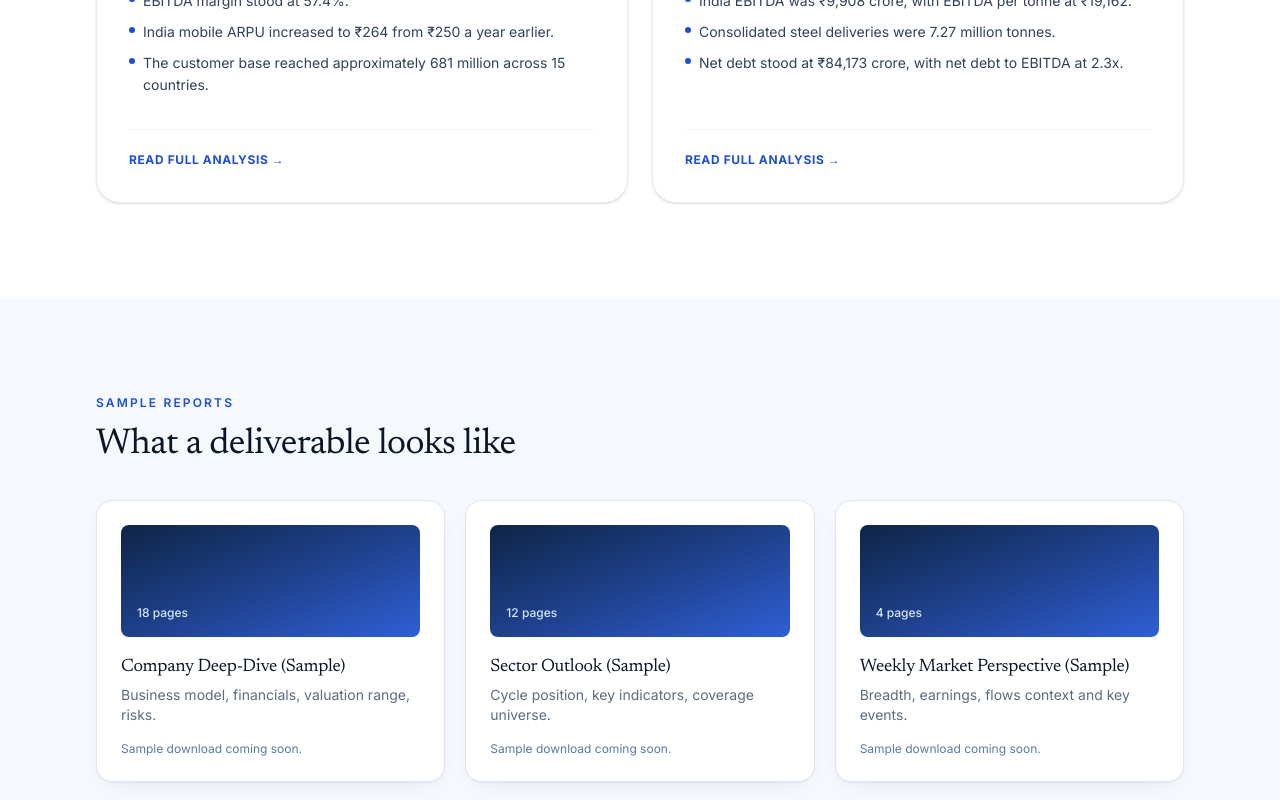
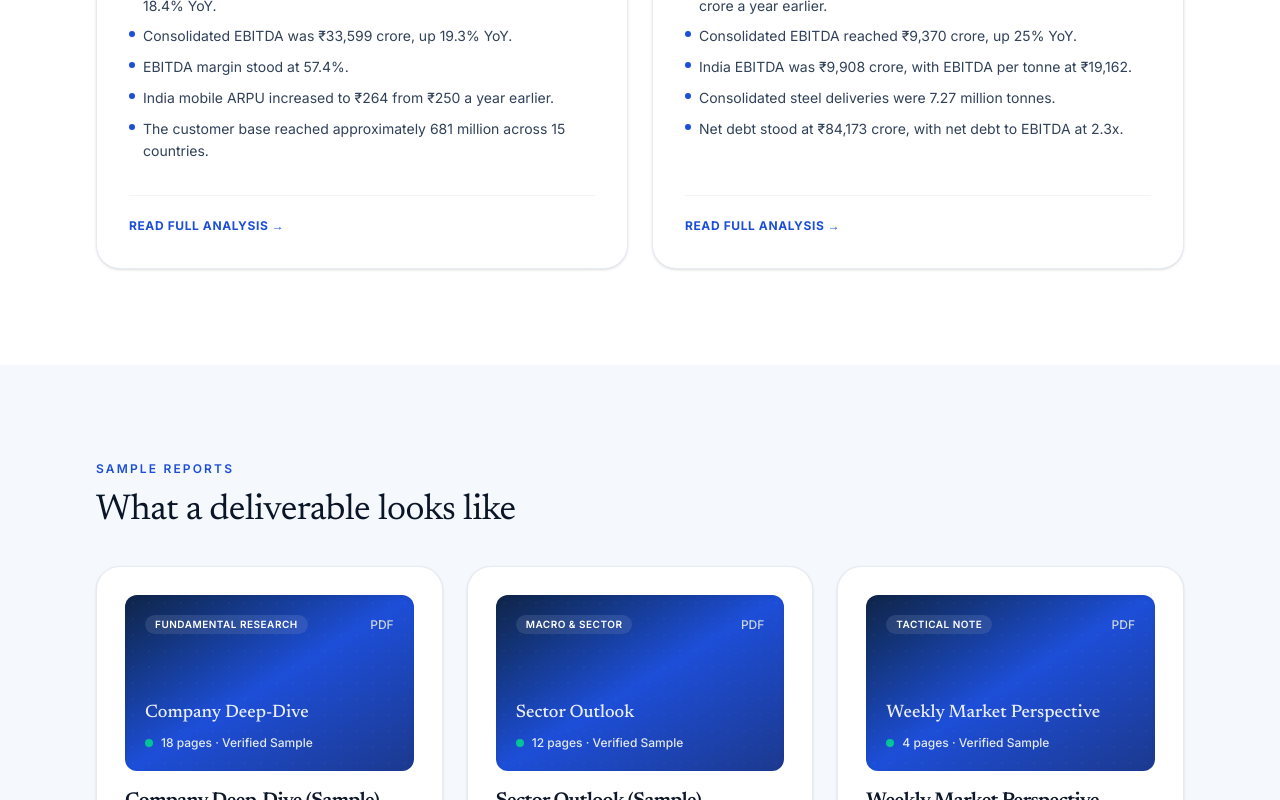
Before and after one commit to dilseresearchlab-git/Advisory, a Next.js app: page /research in a window 1280 px wide. Shown: the part 2000-2800 px from the top of the page. Built offline with nearby package versions, Linux system fonts and the light colour scheme.

Commit message:
saving all the changes

```diff
--- a/src/app/research/page.js
+++ b/src/app/research/page.js
@@ -1,22 +1,39 @@
-import { PageHero, Section, SectionHeading, CTABand } from "@/components/ui";
-import { researchItems, sampleReports, methodologySteps } from "@/data/research";
+import {
+  PageHero,
+  Section,
+  SectionHeading,
+  CTABand,
+  Notice,
+} from "@/components/ui";
+import {
+  researchItems,
+  sampleReports,
+  methodologySteps,
+} from "@/data/research";
 import Methodology from "@/components/pages/research/Methodology";
 import ResearchArticleCard from "@/components/pages/research/ResearchArticleCard";
+import SampleReportsSection from "@/components/pages/research/SampleReports";
 
 export const metadata = { title: "Research & Insights" };
 
 export default function ResearchPage() {
   return (
     <>
-      <PageHero eyebrow="Research & insights" title="How we think, shown through sample work">
-        Previews of company analysis, sector insight and market perspective. All content is illustrative.
+      <PageHero
+        eyebrow="Research & insights"
+        title="How we think, shown through sample work"
+      >
+        Previews of company analysis, sector insight and market perspective. All
+        content is illustrative.
       </PageHero>
 
       <Section>
         <SectionHeading eyebrow="Research" title="Sample work" />
-        {/* <Notice tone="info" className="mt-6">
-          The following research articles are samples of our work. They are not intended to be exhaustive or representative of all research we conduct.
-        </Notice> */}
+        <Notice tone="info" className="mt-6">
+          The following research articles are samples of our work. They are not
+          intended to be exhaustive or representative of all research we
+          conduct.
+        </Notice>
         <div className="mt-4 md:mt-8 grid gap-6 md:grid-cols-2">
           {researchItems.map((r) => (
             <ResearchArticleCard key={r.title} r={r} />
@@ -25,8 +42,11 @@ export default function ResearchPage() {
       </Section>
 
       <Section tone="ice">
-        <SectionHeading eyebrow="Sample reports" title="What a deliverable looks like" />
-        <div className="mt-8 grid gap-5 md:grid-cols-3">
+        <SectionHeading
+          eyebrow="Sample reports"
+          title="What a deliverable looks like"
+        />
+        {/* <div className="mt-8 grid gap-5 md:grid-cols-3">
           {sampleReports.map((s) => (
             <div key={s.title} className="card p-6">
               <div className="flex h-28 items-end rounded-lg bg-linear-to-br from-navy to-royal-soft p-4">
@@ -37,12 +57,15 @@ export default function ResearchPage() {
               <p className="mt-4 text-xs text-steel">Sample download coming soon.</p>
             </div>
           ))}
-        </div>
+        </div> */}
+        <SampleReportsSection />
       </Section>
 
       <Section>
         <SectionHeading eyebrow="Methodology" title="Five stages, every time" />
-        <div className="mt-10"><Methodology steps={methodologySteps} /></div>
+        <div className="mt-10">
+          <Methodology steps={methodologySteps} />
+        </div>
       </Section>
       <CTABand />
     </>
--- /dev/null
+++ b/src/components/pages/research/SampleReports.jsx
@@ -0,0 +1,113 @@
+"use client";
+
+import React from "react";
+import Link from "next/link";
+import { motion } from "framer-motion";
+
+const sampleReports = [
+  {
+    id: "company-deep-dive",
+    title: "Company Deep-Dive (Sample)",
+    description: "Business model, financials, valuation range, risks.",
+    pages: "18 pages",
+    tag: "Fundamental Research",
+    available: false, // Set to true if you want active download state
+  },
+  {
+    id: "sector-outlook",
+    title: "Sector Outlook (Sample)",
+    description: "Cycle position, key indicators, coverage universe.",
+    pages: "12 pages",
+    tag: "Macro & Sector",
+    available: false,
+  },
+  {
+    id: "weekly-market",
+    title: "Weekly Market Perspective (Sample)",
+    description: "Breadth, earnings, flows context and key events.",
+    pages: "4 pages",
+    tag: "Tactical Note",
+    available: false,
+  },
+];
+
+export default function SampleReportsSection() {
+  return (
+    <section >
+      <div className="mt-8 grid gap-6 md:grid-cols-3">
+        {sampleReports.map((report) => (
+          <motion.div
+            key={report.id}
+            whileHover={{ y: -6 }}
+            transition={{ duration: 0.3, ease: "easeOut" }}
+            className="group relative flex flex-col justify-between overflow-hidden rounded-3xl border border-slate-200/80 bg-white p-6 sm:p-7 shadow-sm transition-all duration-300 hover:border-royal/40 hover:shadow-xl"
+          >
+            <div>
+              {/* Cover Image / Document Preview Mockup */}
+              <div className="relative h-44 w-full overflow-hidden rounded-xl bg-linear-to-br from-navy via-royal to-blue-900 p-5 shadow-inner">
+                {/* Decorative background grid lines simulating a document cover */}
+                <div aria-hidden="true" className="absolute inset-0 bg-[radial-gradient(#ffffff15_1px,transparent_1px)] bg-size-[16px_16px] opacity-40" />
+
+                <div className="relative flex h-full flex-col justify-between">
+                  <div className="flex items-center justify-between">
+                    <span className="rounded-full bg-white/10 px-2.5 py-0.5 text-[10px] font-semibold uppercase tracking-wider text-white backdrop-blur-md">
+                      {report.tag}
+                    </span>
+                    <span className="text-xs font-medium text-slate-300">
+                      PDF
+                    </span>
+                  </div>
+
+                  <div>
+                    <div className="font-serif text-lg font-medium text-white/90 line-clamp-1">
+                      {report.title.replace(" (Sample)", "")}
+                    </div>
+                    <div className="mt-2 flex items-center gap-2">
+                      <span className="inline-block h-2 w-2 rounded-full bg-emerald-400 animate-pulse" />
+                      <span className="text-xs font-medium text-slate-200">
+                        {report.pages} · Verified Sample
+                      </span>
+                    </div>
+                  </div>
+                </div>
+
+                {/* Smooth zoom overlay effect on hover */}
+                <div className="absolute inset-0 bg-black/5 opacity-0 transition-opacity duration-300 group-hover:opacity-100 pointer-events-none" />
+              </div>
+
+              {/* Card Text Content */}
+              <div className="mt-4">
+                <h3 className="font-serif text-xl font-semibold tracking-tight text-slate-900 transition-colors duration-200 group-hover:text-royal">
+                  {report.title}
+                </h3>
+                <p className="mt-1 text-sm leading-relaxed text-slate-600">
+                  {report.description}
+                </p>
+              </div>
+            </div>
+
+            {/* Bottom Action Footer */}
+            <div className="mt-4 border-t border-slate-100 lex items-center justify-between">
+              <span className="text-xs font-medium text-slate-400">
+                {report.available ? "Ready for download" : "Sample download coming soon"}
+              </span>
+
+              {report.available ? (
+                <Link
+                  href={`/samples/${report.id}.pdf`}
+                  className="inline-flex items-center gap-1 text-xs font-bold uppercase tracking-wider text-royal transition-transform group-hover:translate-x-1"
+                >
+                  Download →
+                </Link>
+              ) : (
+                <span className="text-xs font-semibold text-slate-300 cursor-not-allowed">
+                  Locked
+                </span>
+              )}
+            </div>
+          </motion.div>
+        ))}
+      </div>
+    </section>
+  );
+}
```
Also changed, not shown: src/components/Calculators.jsx (+31 -31 lines).
